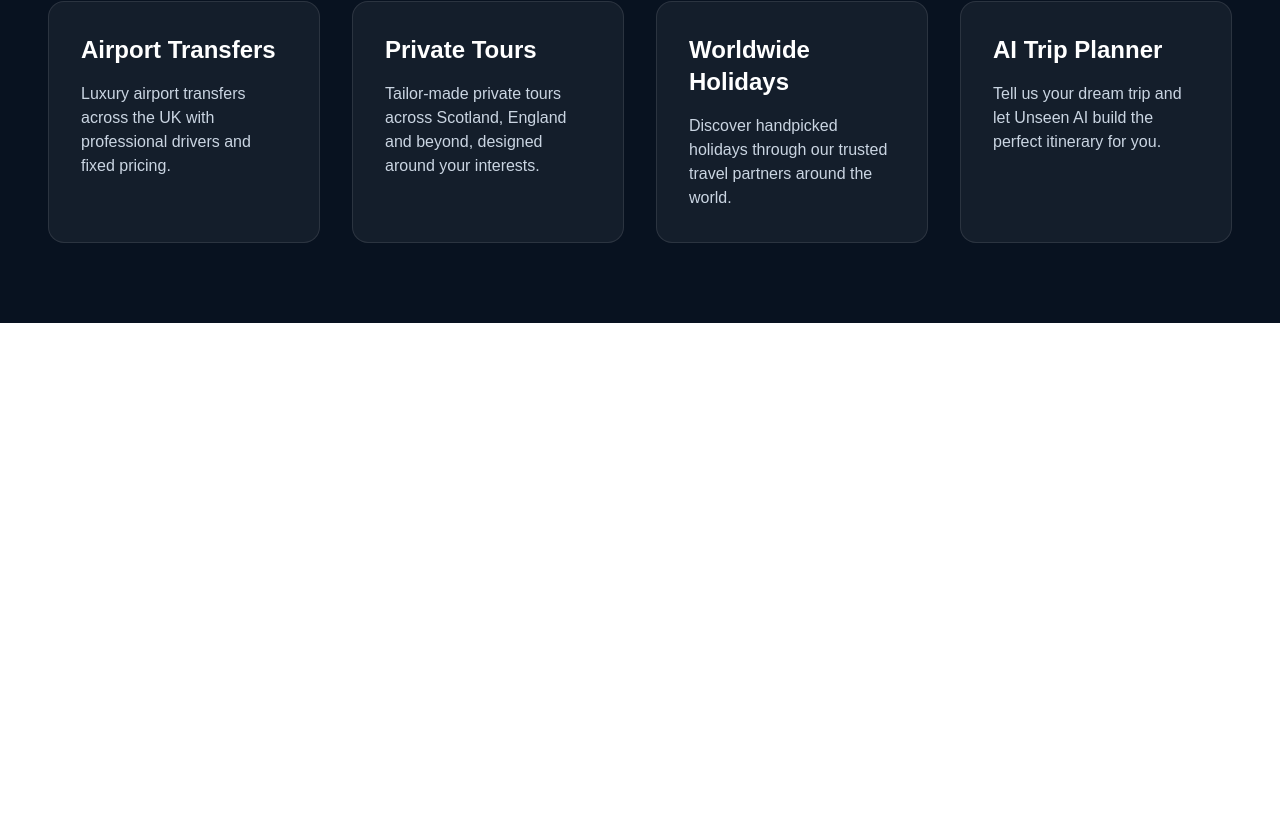
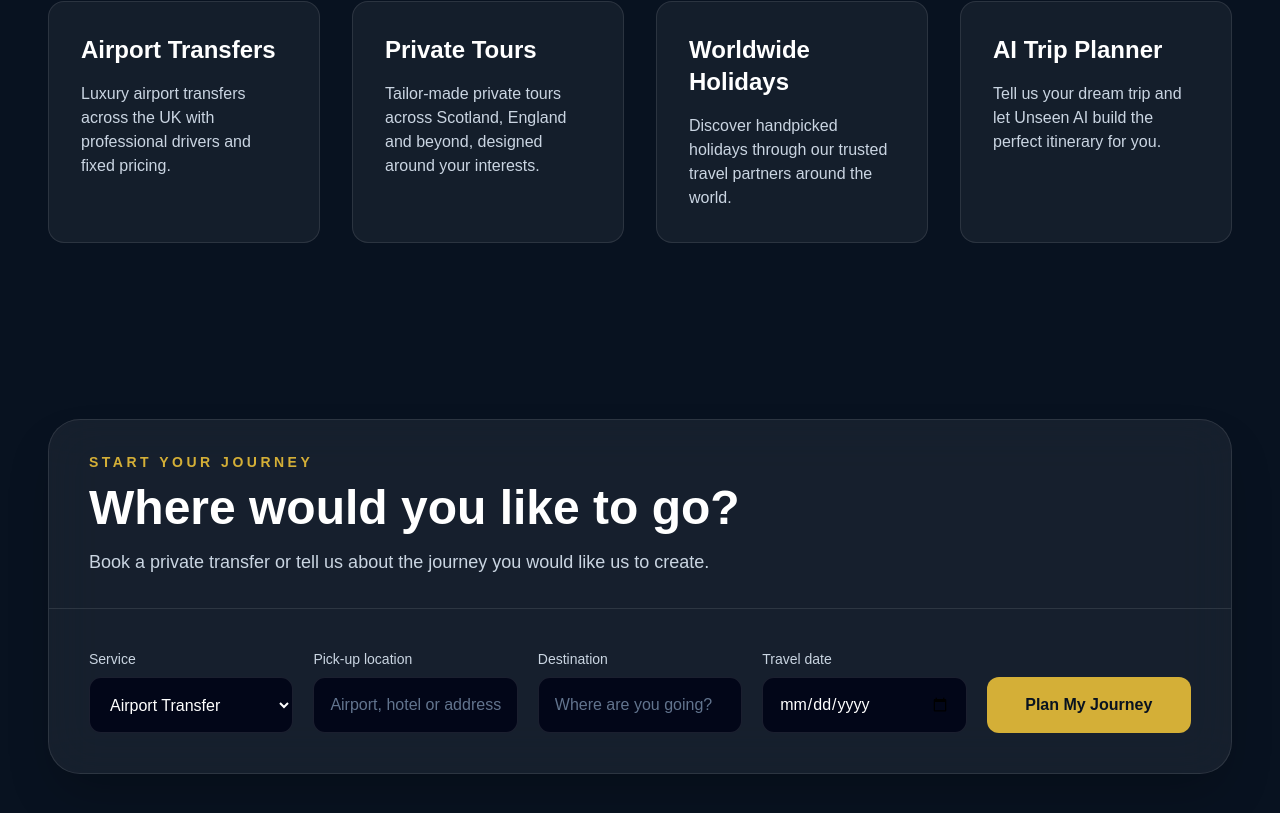
Before and after one commit to joshnavintyagi/unseen-world, a Next.js app: page / in a window 1280 px wide. Shown: the part 835-1648 px from the top of the page. Before the commit the page ends 1158 px from the top, so only its background shows below. Built offline with nearby package versions, Linux system fonts and the light colour scheme.

Commit message:
Add booking search section

```diff
--- a/app/page.tsx
+++ b/app/page.tsx
@@ -1,7 +1,7 @@
 export default function Home() {
   return (
     <main className="min-h-screen bg-[#081220] text-white">
-      <header className="mx-auto flex max-w-[1400px] items-center justify-between px-12 py-5">
+      <header className="mx-auto flex max-w-[1400px] items-center justify-between px-6 py-5 md:px-12">
         <div className="flex items-center gap-3">
           <div className="flex h-12 w-12 items-center justify-center rounded-xl bg-[#D4AF37] text-2xl font-bold text-[#081220]">
             U
@@ -9,7 +9,9 @@ export default function Home() {
 
           <div>
             <p className="text-lg tracking-[0.35em]">UNSEEN</p>
-            <p className="text-xs tracking-[0.45em] text-[#D4AF37]">WORLD</p>
+            <p className="text-xs tracking-[0.45em] text-[#D4AF37]">
+              WORLD
+            </p>
           </div>
         </div>
 
@@ -41,7 +43,8 @@ export default function Home() {
           </p>
 
           <p className="mt-4 max-w-xl text-base leading-7 text-slate-400">
-            Discover the UK through custom-built tours, private transfers, unforgettable Highland experiences and worldwide holidays.
+            Discover the UK through custom-built tours, private transfers,
+            unforgettable Highland experiences and worldwide holidays.
           </p>
 
           <div className="mt-8 flex flex-wrap gap-4">
@@ -49,7 +52,7 @@ export default function Home() {
               Plan My Journey
             </button>
 
-            <button className="rounded-lg border border-white/40 px-6 py-3 font-semibold hover:bg-white hover:text-[#081220]">
+            <button className="rounded-lg border border-white/40 px-6 py-3 font-semibold transition hover:bg-white hover:text-[#081220]">
               Explore Scotland
             </button>
           </div>
@@ -65,44 +68,131 @@ export default function Home() {
           <div className="absolute inset-0 bg-gradient-to-r from-[#081220]/45 via-transparent to-transparent" />
         </div>
       </section>
-    <section className="mx-auto max-w-[1400px] px-12 py-20">
 
+      <section className="mx-auto max-w-[1400px] px-6 py-20 md:px-12">
         <h2 className="mb-12 text-center text-4xl font-semibold">
           Travel services, designed around you.
         </h2>
 
         <div className="grid gap-8 md:grid-cols-2 lg:grid-cols-4">
+          <div className="rounded-2xl border border-white/10 bg-white/5 p-8">
+            <h3 className="mb-4 text-2xl font-semibold">
+              Airport Transfers
+            </h3>
 
-    <div className="rounded-2xl border border-white/10 bg-white/5 p-8">
-      <h3 className="mb-4 text-2xl font-semibold">Airport Transfers</h3>
             <p className="text-slate-300">
-        Luxury airport transfers across the UK with professional drivers and fixed pricing.
+              Luxury airport transfers across the UK with professional drivers
+              and fixed pricing.
             </p>
           </div>
 
           <div className="rounded-2xl border border-white/10 bg-white/5 p-8">
             <h3 className="mb-4 text-2xl font-semibold">Private Tours</h3>
+
             <p className="text-slate-300">
-  Tailor-made private tours across Scotland, England and beyond, designed around your interests.
+              Tailor-made private tours across Scotland, England and beyond,
+              designed around your interests.
             </p>
           </div>
 
           <div className="rounded-2xl border border-white/10 bg-white/5 p-8">
-      <h3 className="mb-4 text-2xl font-semibold">Worldwide Holidays</h3>
+            <h3 className="mb-4 text-2xl font-semibold">
+              Worldwide Holidays
+            </h3>
+
             <p className="text-slate-300">
-        Discover handpicked holidays through our trusted travel partners around the world.
+              Discover handpicked holidays through our trusted travel partners
+              around the world.
             </p>
           </div>
 
           <div className="rounded-2xl border border-white/10 bg-white/5 p-8">
             <h3 className="mb-4 text-2xl font-semibold">AI Trip Planner</h3>
+
             <p className="text-slate-300">
-        Tell us your dream trip and let Unseen AI build the perfect itinerary for you.
+              Tell us your dream trip and let Unseen AI build the perfect
+              itinerary for you.
+            </p>
+          </div>
+        </div>
+      </section>
+
+      <section className="mx-auto max-w-[1400px] px-6 py-24 md:px-12">
+        <div className="overflow-hidden rounded-[32px] border border-white/10 bg-white/[0.06] shadow-2xl backdrop-blur-xl">
+          <div className="border-b border-white/10 px-6 py-8 md:px-10">
+            <p className="mb-3 text-sm font-semibold uppercase tracking-[0.25em] text-[#D4AF37]">
+              Start your journey
+            </p>
+
+            <h2 className="text-3xl font-semibold md:text-5xl">
+              Where would you like to go?
+            </h2>
+
+            <p className="mt-4 max-w-2xl text-base leading-7 text-slate-300 md:text-lg">
+              Book a private transfer or tell us about the journey you would
+              like us to create.
             </p>
           </div>
 
+          <form className="grid gap-5 p-6 md:grid-cols-2 md:p-10 lg:grid-cols-5">
+            <label className="block">
+              <span className="mb-2 block text-sm font-medium text-slate-300">
+                Service
+              </span>
+
+              <select className="h-14 w-full rounded-xl border border-white/10 bg-slate-950 px-4 text-white outline-none transition focus:border-[#D4AF37]">
+                <option>Airport Transfer</option>
+                <option>Private Tour</option>
+                <option>Worldwide Holiday</option>
+                <option>Custom Journey</option>
+              </select>
+            </label>
+
+            <label className="block">
+              <span className="mb-2 block text-sm font-medium text-slate-300">
+                Pick-up location
+              </span>
+
+              <input
+                type="text"
+                placeholder="Airport, hotel or address"
+                className="h-14 w-full rounded-xl border border-white/10 bg-slate-950 px-4 text-white outline-none transition placeholder:text-slate-500 focus:border-[#D4AF37]"
+              />
+            </label>
+
+            <label className="block">
+              <span className="mb-2 block text-sm font-medium text-slate-300">
+                Destination
+              </span>
+
+              <input
+                type="text"
+                placeholder="Where are you going?"
+                className="h-14 w-full rounded-xl border border-white/10 bg-slate-950 px-4 text-white outline-none transition placeholder:text-slate-500 focus:border-[#D4AF37]"
+              />
+            </label>
+
+            <label className="block">
+              <span className="mb-2 block text-sm font-medium text-slate-300">
+                Travel date
+              </span>
+
+              <input
+                type="date"
+                className="h-14 w-full rounded-xl border border-white/10 bg-slate-950 px-4 text-white outline-none transition focus:border-[#D4AF37]"
+              />
+            </label>
+
+            <div className="flex items-end">
+              <button
+                type="submit"
+                className="h-14 w-full rounded-xl bg-[#D4AF37] px-6 font-semibold text-[#081220] transition hover:opacity-90"
+              >
+                Plan My Journey
+              </button>
             </div>
-
+          </form>
+        </div>
       </section>
     </main>
   );
```
Lines whose indentation alone changed are shown as unchanged.
